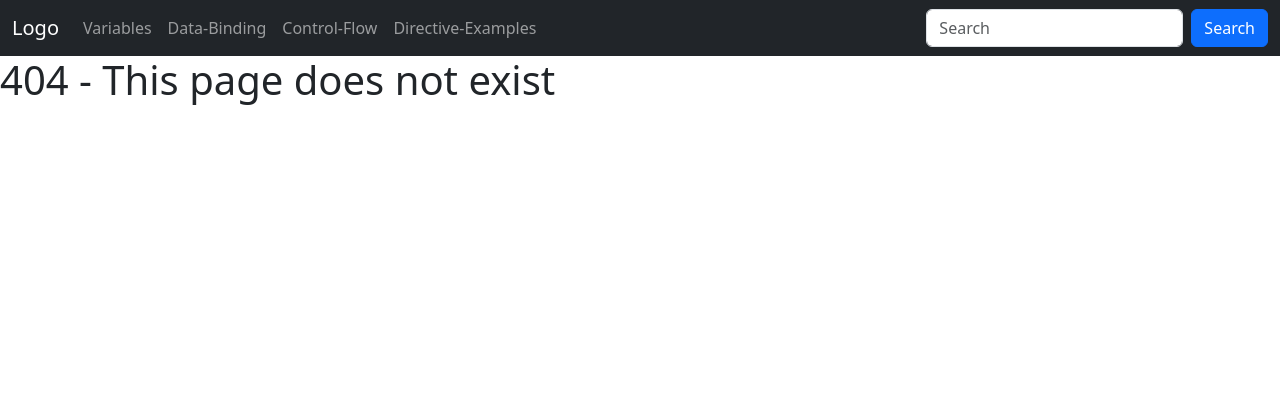
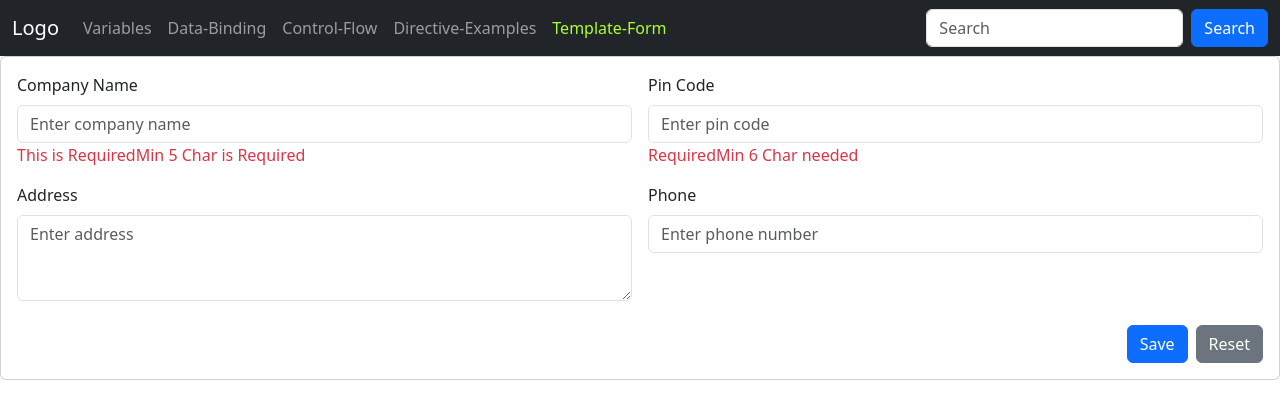
Before and after one commit to mmanzin-dev/Praksa1, an Angular app in the folder angular22Tutorial/: page /templateform in a window 1280 px wide. Before the commit this address had no page. Shown: the top 418 px of the page. Built offline with nearby package versions, Linux system fonts and the light colour scheme.

Commit message:
Template Form unfinished
Clean up template-form.html

```diff
--- a/angular22Tutorial/src/app/app.html
+++ b/angular22Tutorial/src/app/app.html
@@ -21,6 +21,9 @@
         <li class="nav-item">
           <a class="nav-link" routerLinkActive="active" routerLink="directives">Directive-Examples</a>
         </li>
+        <li class="nav-item">
+          <a class="nav-link" routerLinkActive="active" routerLink="templateform">Template-Form</a>
+        </li>
       </ul>
       <form class="d-flex">
         <input class="form-control me-2" type="text" placeholder="Search">
--- a/angular22Tutorial/src/app/app.routes.ts
+++ b/angular22Tutorial/src/app/app.routes.ts
@@ -4,6 +4,7 @@ import { DataBinding } from './components/data-binding/data-binding';
 import { DirectiveExample } from './components/directive-example/directive-example';
 import { NotFound } from './components/not-found/not-found';
 import { ControlFlow } from './components/control-flow/control-flow';
+import { TemplateForm } from './components/template-form/template-form';
 
 export const routes: Routes = [
     {
@@ -29,6 +30,10 @@ export const routes: Routes = [
         component: DirectiveExample
     },
     {
+        path:'templateform',
+        component: TemplateForm
+    },
+    {
         // Route/page for when user wants to go to non-existing route/page
         // Wildcard route
         path:'**',
--- /dev/null
+++ b/angular22Tutorial/src/app/components/template-form/template-form.html
@@ -0,0 +1,44 @@
+<div class="row">
+    <div class="col-12">
+        <div class="card">
+            <div class="card-body">
+                <form>
+                    <div class="row g-3">
+                        <div class="col-md-6">
+                            <label for="companyName" class="form-label">Company Name</label>
+                            <input type="text" required minlength="5" class="form-control" id="companyName" name="companyName" placeholder="Enter company name" />
+                            <div class="text-danger">
+                                <span>This is Required</span>
+                                <span>Min 5 Char is Required</span>
+                            </div>
+                        </div>
+                        <div class="col-md-6">
+                            <label for="pinCode" class="form-label">Pin Code</label>
+                            <input type="text" required minlength="6" class="form-control" id="pinCode" name="pinCode" placeholder="Enter pin code" />
+                            <div class="text-danger">
+                                <span>Required</span>
+                                <span>Min 6 Char needed</span>
+                            </div>
+                        </div>
+                        <div class="col-md-6">
+                            <label for="address" class="form-label">Address</label>
+                            <textarea class="form-control" id="address" name="address" rows="3" placeholder="Enter address"></textarea>
+                        </div>
+                        <div class="col-md-6">
+                            <label for="phone" class="form-label">Phone</label>
+                            <input type="text" required minlength="10" maxlength="10" class="form-control" id="phone" name="phone" placeholder="Enter phone number" />
+                        </div>
+                        <div class="col-12 text-end mt-4">
+                            <button type="submit" class="btn btn-primary me-2">
+                                Save
+                            </button>
+                            <button type="reset" class="btn btn-secondary">
+                                Reset
+                            </button>
+                        </div>
+                    </div>
+                </form>
+            </div>
+        </div>
+    </div>
+</div>
--- /dev/null
+++ b/angular22Tutorial/src/app/components/template-form/template-form.ts
@@ -0,0 +1,18 @@
+import { Component } from '@angular/core';
+import { FormsModule } from '@angular/forms';
+
+@Component({
+  selector: 'app-template-form',
+  imports: [FormsModule],
+  templateUrl: './template-form.html',
+  styleUrl: './template-form.css',
+})
+export class TemplateForm {
+  companyObj: any = {
+    companyId: 0,
+    companyName: '',
+    pinCode: '',
+    address: '',
+    phone: ''
+  };
+}
```
Also changed, not shown: angular22Tutorial/src/app/components/template-form/template-form.css (added), 1 other file (tests, documents, lock files or other folders).
